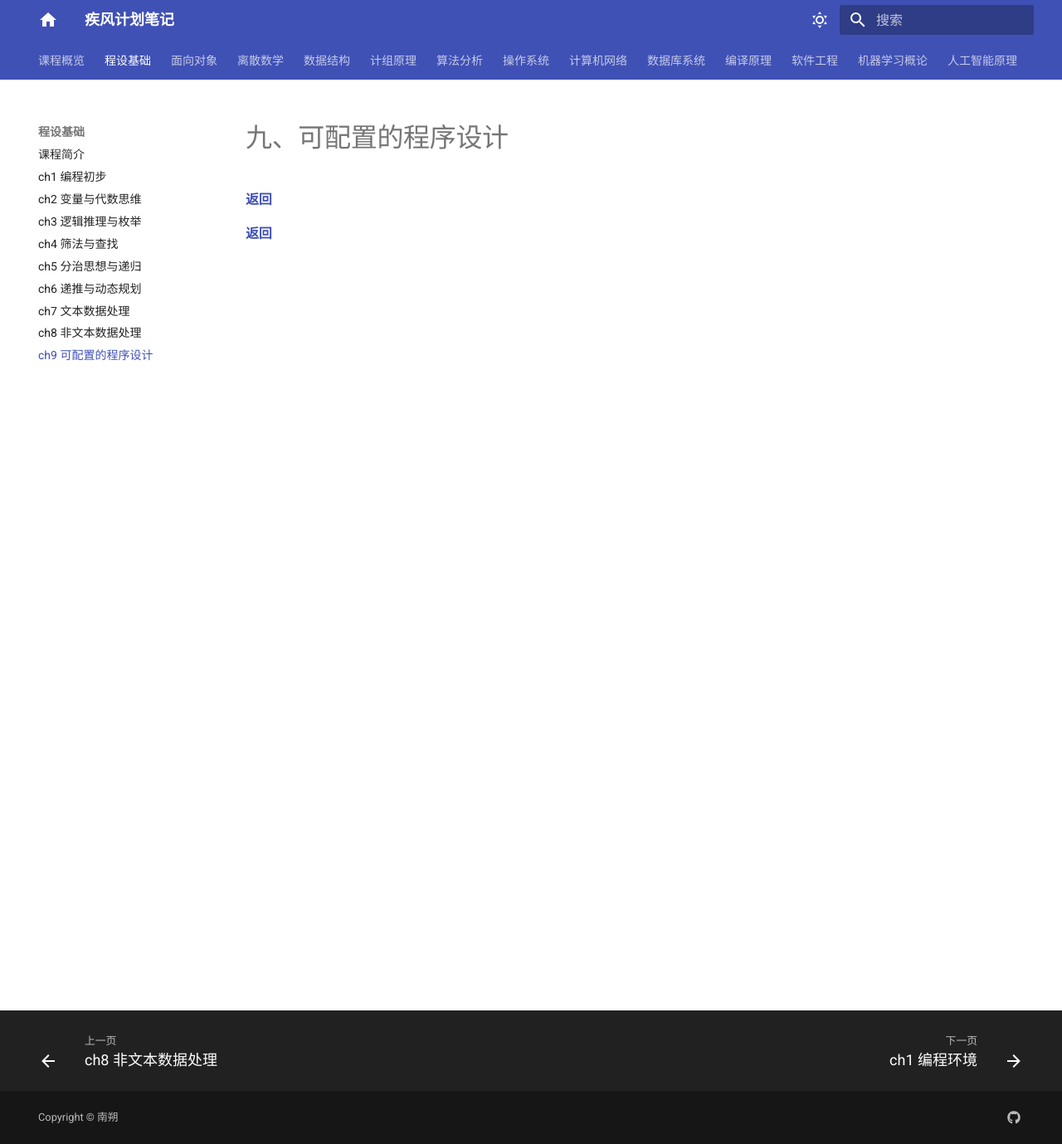
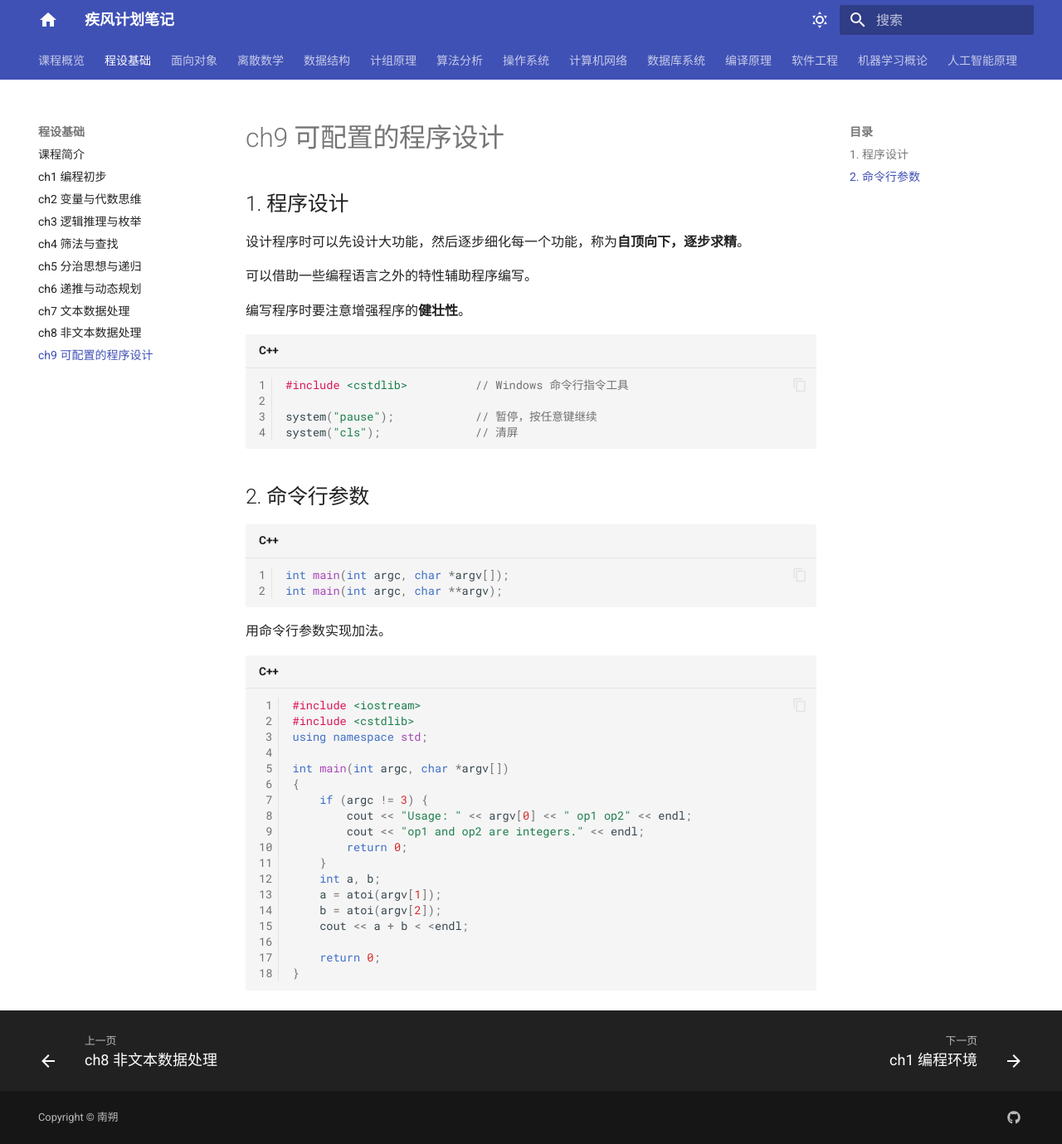
Before and after one commit to ErnestEarth/jifeng.github.io, an MkDocs documentation site: the page built from docs/Fundamentals_of_Programming/ch9.md, in a window 1280 px wide and 1379 px high. Shown: the whole window at 83% size. Built offline with MkDocs 1.6.1 and Material for MkDocs 9.7.7, drawn with Linux system fonts in a browser that asks for light colours.

Commit message:
更新《程序设计基础》笔记第 9 章

````diff
--- a/docs/Fundamentals_of_Programming/ch9.md
+++ b/docs/Fundamentals_of_Programming/ch9.md
@@ -1,7 +1,46 @@
-# 九、可配置的程序设计
+# ch9 可配置的程序设计
 
-#### [返回](./index.md)
+## 1. 程序设计
 
+设计程序时可以先设计大功能，然后逐步细化每一个功能，称为**自顶向下，逐步求精**。
 
+可以借助一些编程语言之外的特性辅助程序编写。
 
-#### [返回](./index.md)
+编写程序时要注意增强程序的**健壮性**。
+
+```cpp
+#include <cstdlib>			// Windows 命令行指令工具
+
+system("pause");			// 暂停，按任意键继续
+system("cls");				// 清屏
+```
+
+## 2. 命令行参数
+
+```cpp
+int main(int argc, char *argv[]);
+int main(int argc, char **argv);
+```
+
+用命令行参数实现加法。
+
+```cpp
+#include <iostream>
+#include <cstdlib>
+using namespace std;
+
+int main(int argc, char *argv[])
+{
+    if (argc != 3) {
+        cout << "Usage: " << argv[0] << " op1 op2" << endl;
+        cout << "op1 and op2 are integers." << endl;
+        return 0;
+    }
+    int a, b;
+    a = atoi(argv[1]);
+    b = atoi(argv[2]);
+    cout << a + b < <endl;
+
+    return 0;
+}
+```
````
